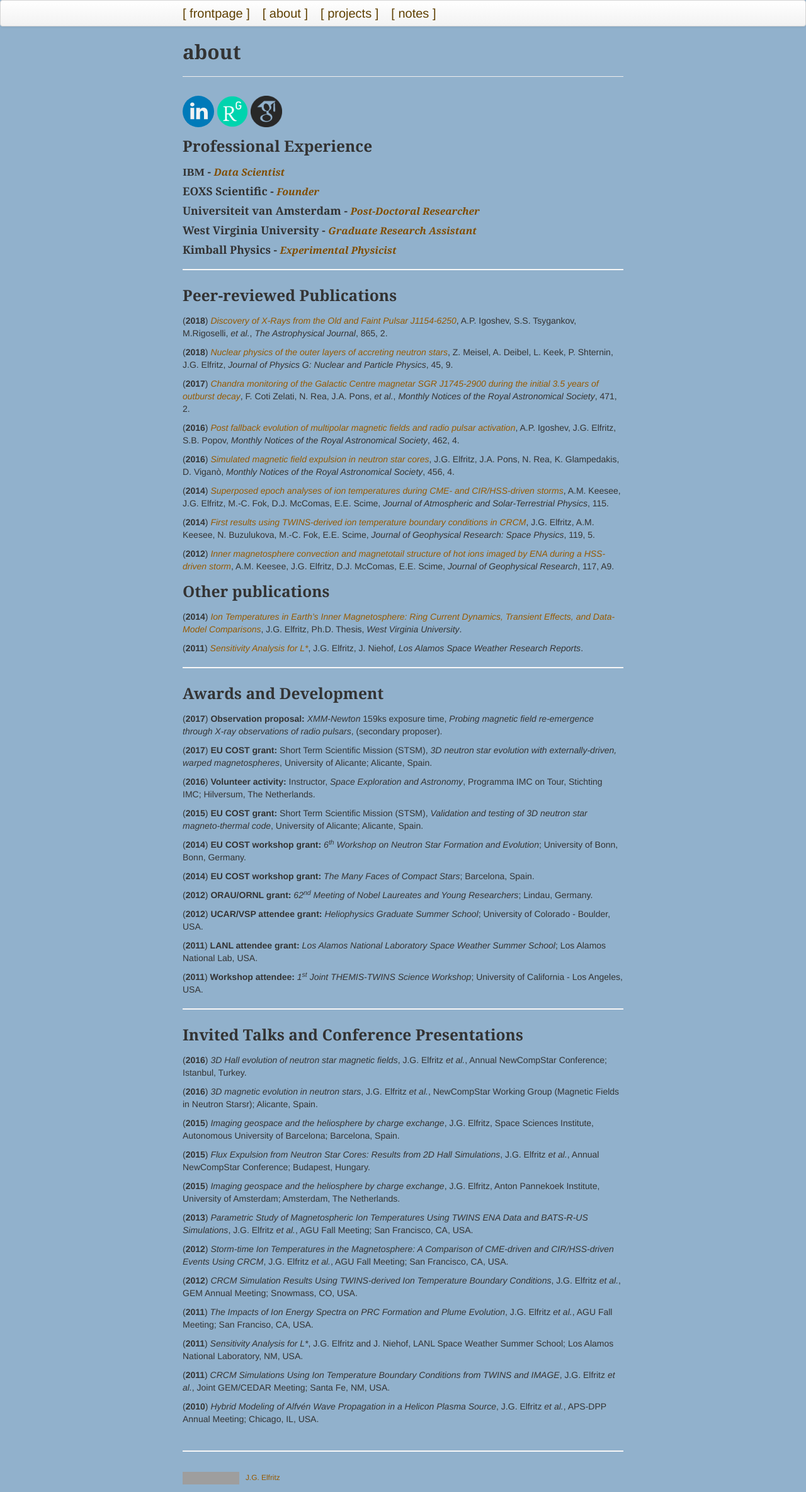
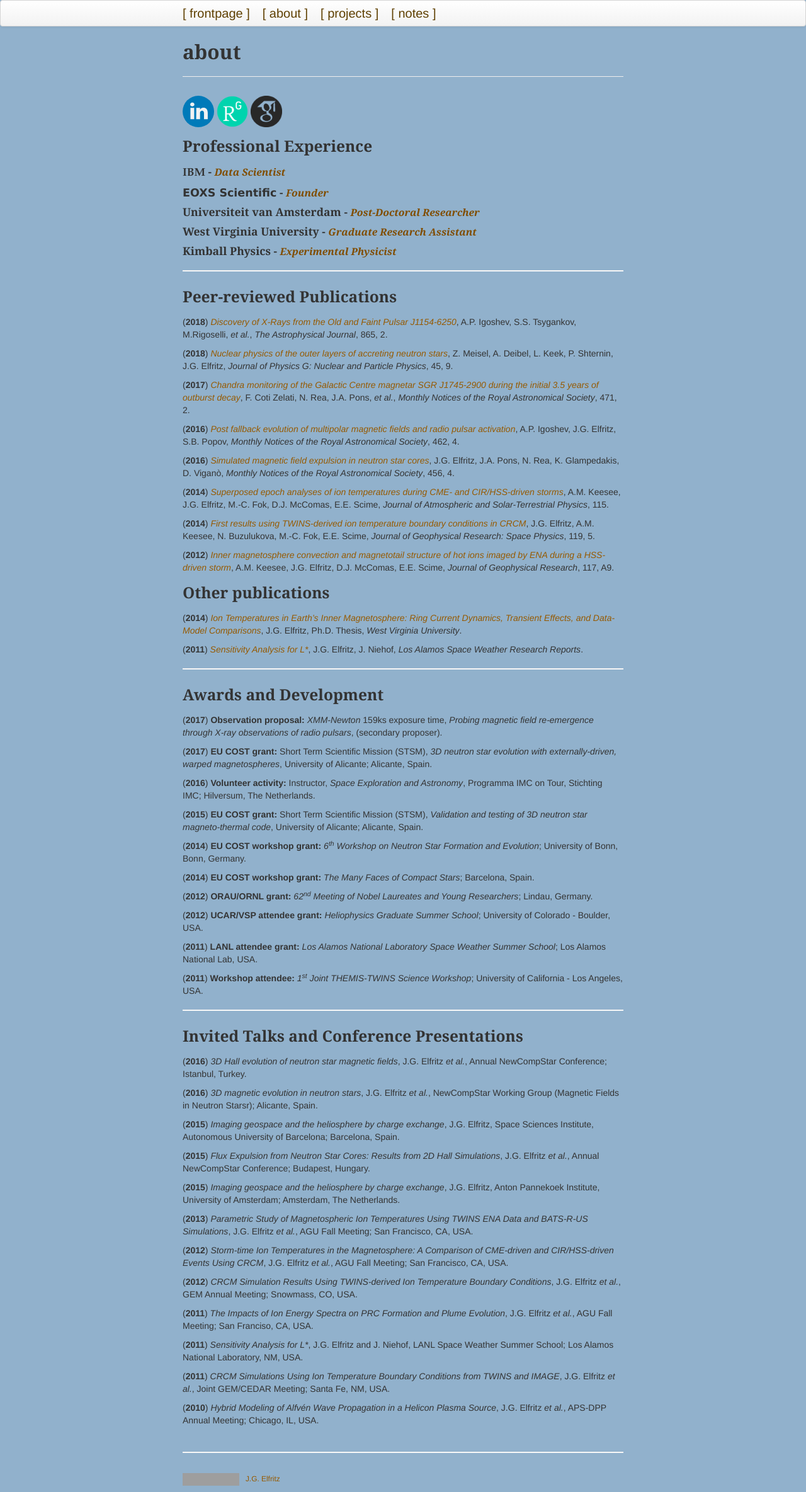
Before and after one commit to justinelfritz/justinelfritz.github.io, a Jekyll site: the page built from pages/about.md, in a window 1280 px wide. Shown: the whole page at 63% size. Built offline with Jekyll 4.4.1, drawn with Linux system fonts in a browser that asks for light colours; grey boxes are pictures that could not be loaded.

Commit message:
more font testing in ABOUT

```diff
--- a/pages/about.md
+++ b/pages/about.md
@@ -8,10 +8,10 @@ description: general synopsis and motivation
 
 ### Professional Experience
 
-#### <span style="font-family:brandon">IBM</span> - <span style="font-size:0.9em; font-style:italic; color:#804d00">Data Scientist</span>
+#### <span style="font-family:Garamond">IBM</span> - <span style="font-size:0.9em; font-style:italic; color:#804d00">Data Scientist</span>
 <!--- + (2021/current) -->
 
-#### **EOXS Scientific** - <span style="font-size:0.9em; font-style:italic; color:#804d00">Founder</span>
+#### <span style="font-family:Verdana">EOXS Scientific</span> - <span style="font-size:0.9em; font-style:italic; color:#804d00">Founder</span>
 <!--- + (2018/2021) -->
 
 #### **Universiteit van Amsterdam** - <span style="font-size:0.9em; color:#804d00; font-style:italic">Post-Doctoral Researcher</span>
```
